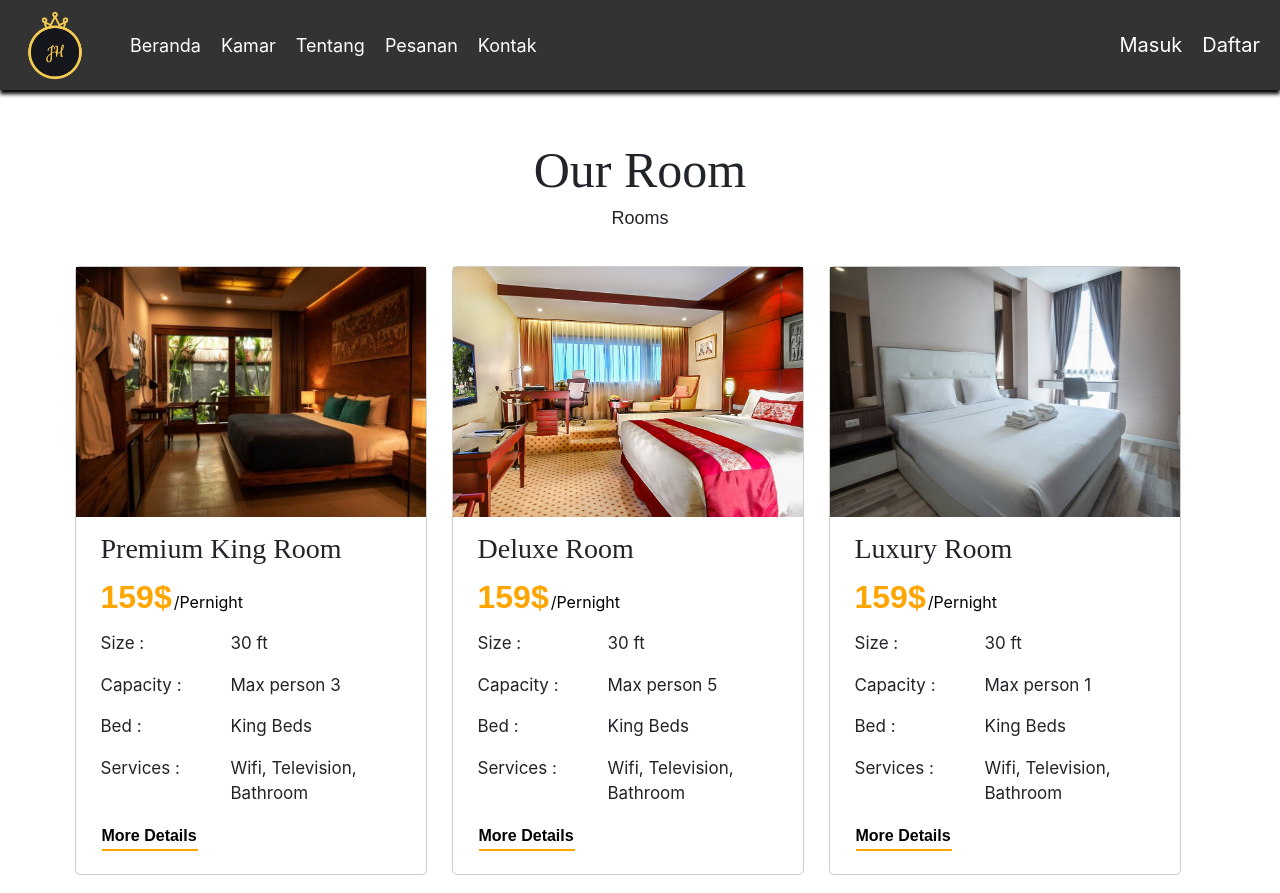
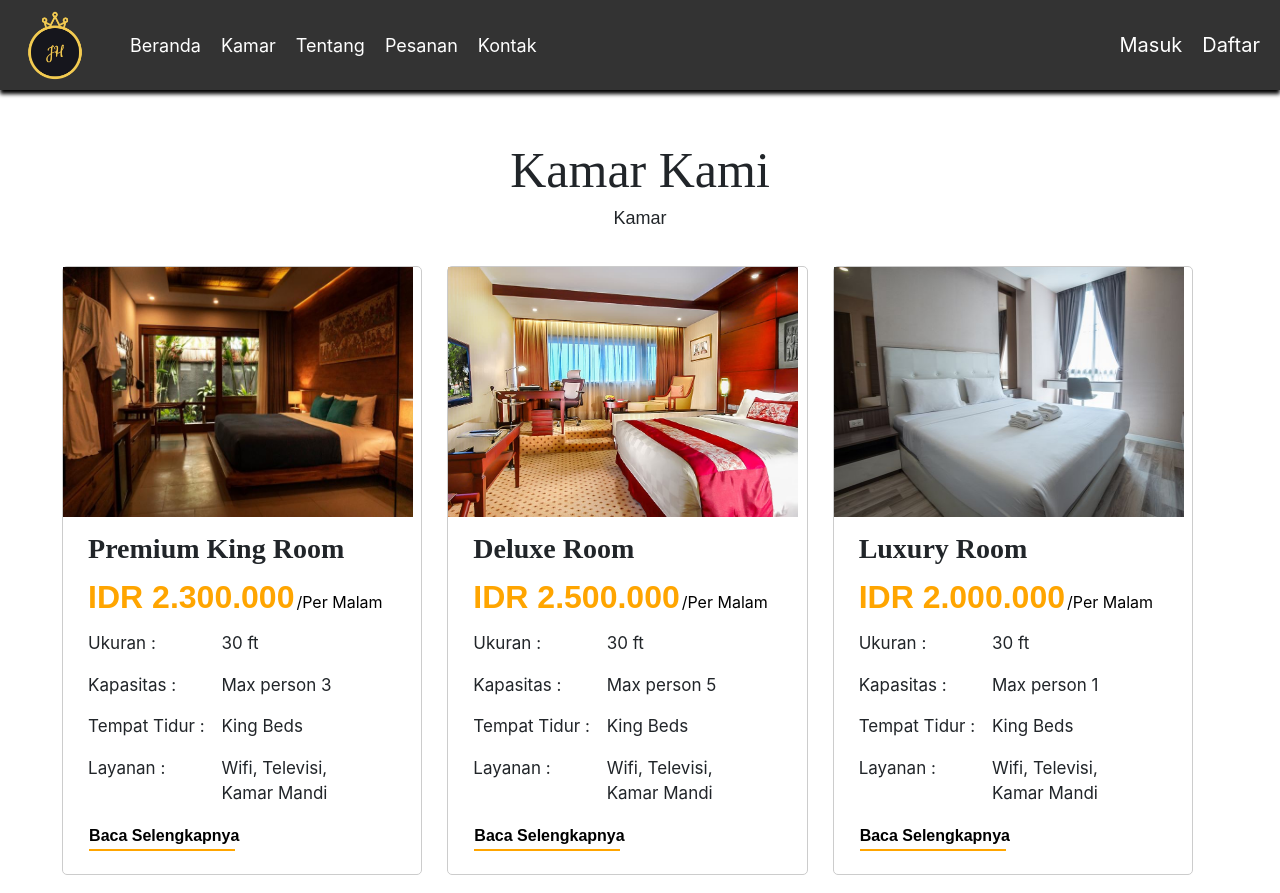
Before and after one commit to GamelabAhmad/Project25-4-HoteReservationApp, a React (Create React App) app in the folder frontend/: page /ruang in a window 1280 px wide. Shown: the top 893 px of the page. Built offline with nearby package versions, Linux system fonts and the light colour scheme.

Commit message:
ngedit room

```diff
--- a/frontend/src/component/StyledRoom.js
+++ b/frontend/src/component/StyledRoom.js
@@ -5,18 +5,42 @@ export const AboutDiv = styled.h1`
     font-family: 'Times New Roman', Times, serif;
     text-align: center;
     font-size: 50px;
+
+    @media (max-width: 768px) {
+        font-size: 40px;
+    }
+
+    @media (max-width: 480px) {
+        font-size: 30px;
+    }
 `;
 
 export const AboutStyle = styled.h1`
     font-family: 'Times New Roman', Times, serif;
     text-align: center;
     font-size: 50px;
+
+    @media (max-width: 768px) {
+        font-size: 40px;
+    }
+
+    @media (max-width: 480px) {
+        font-size: 30px;
+    }
 `;
 
 export const AboutHome = styled.p`
     font-family: 'Arial';
     text-align: center;
     font-size: 18px;
+
+    @media (max-width: 768px) {
+        font-size: 16px;
+    }
+
+    @media (max-width: 480px) {
+        font-size: 14px;
+    }
 `;
 
 export const AboutRoom = styled.p`
@@ -25,27 +49,48 @@ export const AboutRoom = styled.p`
     justify-content: left;
     background-color: white;
     padding-bottom: 15px;
+
+    @media (max-width: 768px) {
+        flex-direction: column;
+        text-align: center;
+    }
 `;
 
-// Styling for the image container
 export const AboutImg = styled.div`
     width: 60%;
     box-sizing: border-box;
     text-align: left;
+
     img {
         width: 350px;
-        height: 250px
+        height: 250px;
+
+        @media (max-width: 768px) {
+            width: 100%;
+            height: auto;
+        }
+    }
+
+    @media (max-width: 768px) {
+        width: 100%;
+        text-align: center;
     }
 `;
 
-// Styling for the description container
 export const AboutPesan = styled.div`
     padding-left: 35px;
     text-align: left;
     width: 40%;
     box-sizing: border-box;
+
     h1 {
         font-size: 20px;
+    }
+
+    @media (max-width: 768px) {
+        width: 100%;
+        padding-left: 0;
+        text-align: center;
     }
 `;
 
@@ -53,6 +98,14 @@ export const AboutJudul = styled.h2`
     font-size: 35px;
     font-family: 'Times New Roman', Times, serif;
     padding-bottom: 10px;
+
+    @media (max-width: 768px) {
+        font-size: 30px;
+    }
+
+    @media (max-width: 480px) {
+        font-size: 25px;
+    }
 `;
 
 export const AboutDeskripsi = styled.div`
@@ -79,6 +132,37 @@ export const AboutBody = styled.p`
         padding-right: 225px;
         padding-left: 225px;
     }
+
+    @media (max-width: 768px) {
+        font-size: 18px;
+        padding-right: 25px;
+        padding-left: 25px;
+
+        h1 {
+            font-size: 50px;
+        }
+
+        p {
+            padding-right: 25px;
+            padding-left: 25px;
+        }
+    }
+
+    @media (max-width: 480px) {
+        font-size: 16px;
+        padding-right: 10px;
+        padding-left: 10px;
+
+        h1 {
+            font-size: 40px;
+        }
+
+        p {
+            font-size: 14px;
+            padding-right: 10px;
+            padding-left: 10px;
+        }
+    }
 `;
 
 export const Input = styled.input`
@@ -88,6 +172,14 @@ export const Input = styled.input`
     border: 1px solid #ccc;
     border-radius: 4px;
     box-sizing: border-box;
+
+    @media (max-width: 768px) {
+        width: 80%;
+    }
+
+    @media (max-width: 480px) {
+        width: 100%;
+    }
 `;
 
 export const Select = styled.select`
@@ -97,8 +189,15 @@ export const Select = styled.select`
     border: 1px solid #ccc;
     border-radius: 4px;
     box-sizing: border-box;
+
+    @media (max-width: 768px) {
+        width: 80%;
+    }
+
+    @media (max-width: 480px) {
+        width: 100%;
+    }
 `;
-
 
 export const Button = styled.button`
     padding: 10px 40px;
@@ -108,37 +207,76 @@ export const Button = styled.button`
     border-radius: 4px;
     cursor: pointer;
     font-size: 16px;
+
     &:hover {
         background-color: black;
         color: white;
     }
+
+    @media (max-width: 768px) {
+        padding: 10px 30px;
+        font-size: 14px;
+    }
+
+    @media (max-width: 480px) {
+        padding: 10px 20px;
+        font-size: 12px;
+    }
 `;
 
 export const Price = styled.h2`
-    font-size: 24px;
-    color: black; /* warna lainnya disesuaikan */
+    font-size: 24px; /* Mengatur font size default */
+    color: black;
+
+    @media (max-width: 768px) {
+        font-size: 20px; /* Mengatur font size pada layar dengan lebar maksimum 768px */
+    }
+
+    @media (max-width: 480px) {
+        font-size: 18px; /* Mengatur font size pada layar dengan lebar maksimum 480px */
+    }
 `;
 
 export const DollarSign = styled.span`
     color: orange;
-    font-size: 50px;
+    font-size: 50px; /* Mengatur font size default */
+
+    @media (max-width: 768px) {
+        font-size: 40px; /* Mengatur font size pada layar dengan lebar maksimum 768px */
+    }
+
+    @media (max-width: 480px) {
+        font-size: 30px; /* Mengatur font size pada layar dengan lebar maksimum 480px */
+    }
 `;
 
 export const Keterangan = styled.div`
     display: flex;
     justify-content: space-between;
+
+    @media (max-width: 768px) {
+        flex-direction: column;
+    }
 `;
 
 export const Kanan = styled.div`
     width: 50%;
     font-size: 14px;
     color: #666;
+
+    @media (max-width: 768px) {
+        width: 100%;
+    }
 `;
 
 export const Kiri = styled.div`
     width: 50%;
     font-size: 14px;
     color: #666;
+
+    @media (max-width: 768px) {
+        width: 100%;
+    }
 `;
 
 export const DeskripsiLengkap = styled.p`
@@ -146,6 +284,14 @@ export const DeskripsiLengkap = styled.p`
     font-size: 14px;
     color: #666;
     line-height: 1.6;
+
+    @media (max-width: 768px) {
+        font-size: 12px;
+    }
+
+    @media (max-width: 480px) {
+        font-size: 10px;
+    }
 `;
 
 export const Deskripsi = styled.div`
@@ -154,6 +300,14 @@ export const Deskripsi = styled.div`
     border-radius: 8px;
     box-shadow: 0 2px 4px rgba(0, 0, 0, 0.1);
     margin-bottom: 20px;
+
+    @media (max-width: 768px) {
+        padding-left: 10px;
+    }
+
+    @media (max-width: 480px) {
+        padding-left: 5px;
+    }
 `;
 
 export const Kamar = styled.div`
@@ -164,6 +318,14 @@ export const Kamar = styled.div`
     padding-bottom: 15px;
     width: 60%;
     text-align: left;
+
+    @media (max-width: 768px) {
+        width: 80%;
+    }
+
+    @media (max-width: 480px) {
+        width: 100%;
+    }
 `;
 
 export const Judul = styled.h3`
@@ -171,13 +333,20 @@ export const Judul = styled.h3`
     align-items: left;
     font-size: 20px;
     color: #333;
+
+    @media (max-width: 768px) {
+        font-size: 18px;
+    }
+
+    @media (max-width: 480px) {
+        font-size: 16px;
+    }
 `;
 
 export const Bintang = styled.div`
     width: 20%;
     align-items: center;
 `;
-
 
 export const ButtonBook = styled.button`
     width: 20%;
@@ -188,9 +357,20 @@ export const ButtonBook = styled.button`
     border-radius: 4px;
     cursor: pointer;
     font-size: 16px;
+
     &:hover {
         background-color: white;
         color: #b86614;
         border: 1px solid #b86614;
     }
+
+    @media (max-width: 768px) {
+        width: 30%;
+        font-size: 14px;
+    }
+
+    @media (max-width: 480px) {
+        width: 40%;
+        font-size: 12px;
+    }
 `;
--- a/frontend/src/page/Room.js
+++ b/frontend/src/page/Room.js
@@ -16,50 +16,48 @@ import '../Room.css';
 
 const Room = () => {
   const rooms = [
-    { id: 1, name: 'Premium King Room', image: Kamar1, price: '159$', size: '30 ft', capacity: 'Max person 3', bed: 'King Beds', services: 'Wifi, Television, Bathroom' },
-    { id: 2, name: 'Deluxe Room', image: Kamar2, price: '159$', size: '30 ft', capacity: 'Max person 5', bed: 'King Beds', services: 'Wifi, Television, Bathroom' },
-    { id: 3, name: 'Luxury Room', image: Kamar3, price: '159$', size: '30 ft', capacity: 'Max person 1', bed: 'King Beds', services: 'Wifi, Television, Bathroom' },
-    { id: 4, name: 'Double Room', image: Kamar4, price: '159$', size: '30 ft', capacity: 'Max person 1', bed: 'King Beds', services: 'Wifi, Television, Bathroom' },
-    { id: 5, name: 'Room With View', image: Kamar5, price: '159$', size: '30 ft', capacity: 'Max person 1', bed: 'King Beds', services: 'Wifi, Television, Bathroom' },
-    { id: 6, name: 'Room With View', image: Kamar6, price: '159$', size: '30 ft', capacity: 'Max person 1', bed: 'King Beds', services: 'Wifi, Television, Bathroom' }
+    { id: 1, name: 'Premium King Room', image: Kamar1, price: 'IDR 2.300.000', size: '30 ft', capacity: 'Max person 3', bed: 'King Beds', services: 'Wifi, Televisi, Kamar Mandi' },
+    { id: 2, name: 'Deluxe Room', image: Kamar2, price: 'IDR 2.500.000', size: '30 ft', capacity: 'Max person 5', bed: 'King Beds', services: 'Wifi, Televisi, Kamar Mandi' },
+    { id: 3, name: 'Luxury Room', image: Kamar3, price: 'IDR 2.000.000', size: '30 ft', capacity: 'Max person 1', bed: 'King Beds', services: 'Wifi, Televisi, Kamar Mandi' },
+    { id: 4, name: 'Double Room', image: Kamar4, price: 'IDR 1.800.000', size: '30 ft', capacity: 'Max person 1', bed: 'King Beds', services: 'Wifi, Televisi, Kamar Mandi' },
+    { id: 5, name: 'Room With View', image: Kamar5, price: 'IDR 2.200.000', size: '30 ft', capacity: 'Max person 1', bed: 'King Beds', services: 'Wifi, Televisi, Kamar Mandi' },
+    { id: 6, name: 'Room With View', image: Kamar6, price: 'IDR 2.200.000', size: '30 ft', capacity: 'Max person 1', bed: 'King Beds', services: 'Wifi, Televisi, Kamar Mandi' }
   ];
 
   return (
     <div>
       <AboutDiv>
-        <AboutStyle>Our Room</AboutStyle>
-        <AboutHome>
-          Rooms
-        </AboutHome>
+        <AboutStyle>Kamar Kami</AboutStyle>
+        <AboutHome>Kamar</AboutHome>
       </AboutDiv>
       <div className="about-container">
         <div className="about-body">
           {rooms.map(room => (
             <div className="box" key={room.id}>
               <AboutImg>
-                <img src={room.image} alt="Logo Hotel" />
+                <img src={room.image} alt="Gambar Kamar" />
               </AboutImg>
-              <h3>{room.name}</h3>
+              <h3><b>{room.name}</b></h3>
               <span className="price">
                 <span className="amount">{room.price}</span>
-                <span className="pernight">/Pernight</span>
+                <span className="pernight">/Per Malam</span>
               </span>
-              <span className="deskripsi">
-                <span className="kiri">
-                  <p>Size :</p>
-                  <p>Capacity :</p>
-                  <p>Bed :</p>
-                  <p>Services :</p>
-                </span>
-                <span className="kanan">
+              <div className="deskripsi">
+                <div className="kiri">
+                  <p>Ukuran :</p>
+                  <p>Kapasitas :</p>
+                  <p>Tempat Tidur :</p>
+                  <p>Layanan :</p>
+                </div>
+                <div className="kanan">
                   <p>{room.size}</p>
                   <p>{room.capacity}</p>
                   <p>{room.bed}</p>
                   <p>{room.services}</p>
-                </span>
-              </span>
+                </div>
+              </div>
               <button className="more-detail-button">
-                <b><Link to={`/detail-kamar/${room.id}`} style={{ textDecoration: 'none', color: 'black' }}>More Details</Link></b>
+                <b><Link to={`/detail-kamar/${room.id}`} style={{ textDecoration: 'none', color: 'black' }}>Baca Selengkapnya</Link></b>
               </button>
             </div>
           ))}
```
Also changed, not shown: 1 other file (tests, documents, lock files or other folders).
